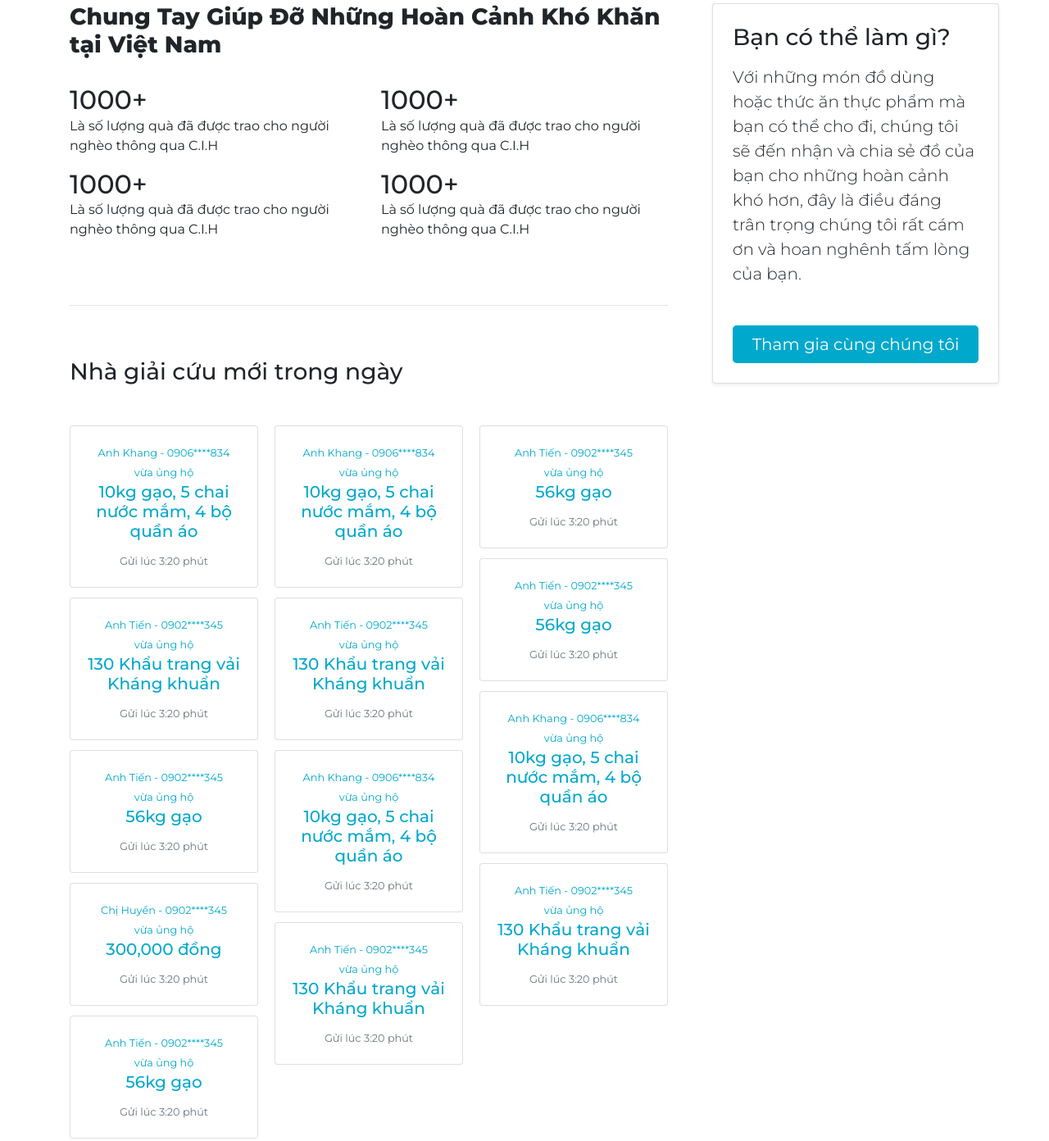
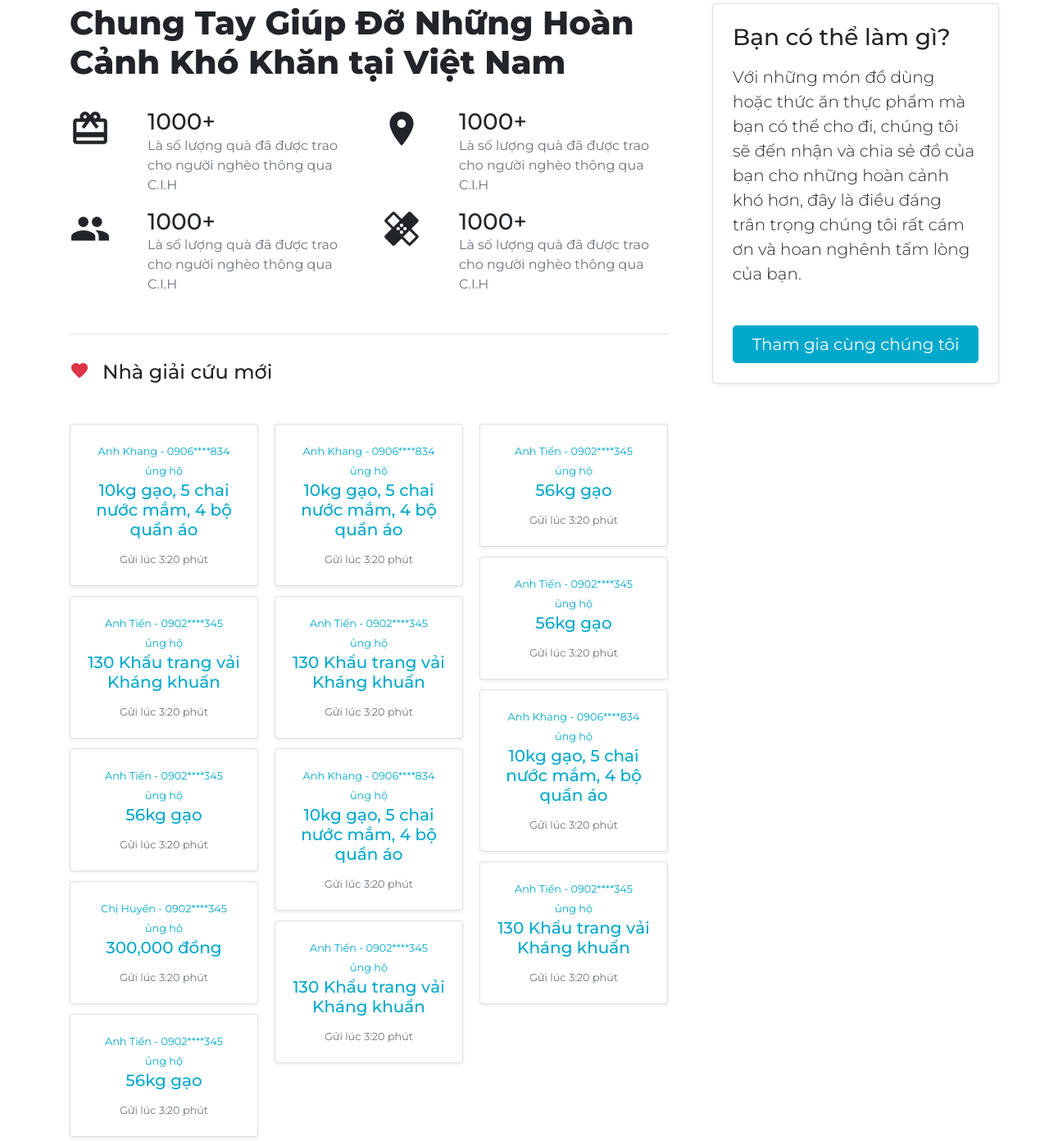
Before and after one commit to tuanrobo/lotteryrescue, a website: page build/index.html in a window 1280 px wide. Shown: the part 111-1503 px from the top of the page at 82% size. Drawn offline with Linux system fonts and the light colour scheme.

Commit message:
update UUI homepage

```diff
--- a/build/index.html
+++ b/build/index.html
@@ -122,81 +122,101 @@
               <div class="col-12">
                 <div class="row">
                   <div class="col-12 mb-4">
-                    <h3 class="font-weight-extrabold">Chung Tay Giúp Đỡ Những Hoàn Cảnh Khó Khăn tại Việt Nam</h3>
+                    <h1 class="font-weight-extrabold">Chung Tay Giúp Đỡ Những Hoàn Cảnh Khó Khăn tại Việt Nam</h1>
                   </div>
                   <div class="col-12">
                     <div class="row">
-                      <div class="col-md-6"><span class="h2">1000+</span>
-                        <p>Là số lượng quà đã được trao cho người nghèo thông qua C.I.H</p>
+                      <div class="col-md-6">
+                        <div class="row">
+                          <div class="col-3"><i class="material-icons" style="font-size: 50px">redeem</i></div>
+                          <div class="col-9"><span class="h3">1000+</span>
+                            <p class="text-secondary">Là số lượng quà đã được trao cho người nghèo thông qua C.I.H</p>
+                          </div>
+                        </div>
                       </div>
-                      <div class="col-md-6"><span class="h2">1000+</span>
-                        <p>Là số lượng quà đã được trao cho người nghèo thông qua C.I.H</p>
+                      <div class="col-md-6">
+                        <div class="row">
+                          <div class="col-3"><i class="material-icons" style="font-size: 50px">room</i></div>
+                          <div class="col-9"><span class="h3">1000+</span>
+                            <p class="text-secondary">Là số lượng quà đã được trao cho người nghèo thông qua C.I.H</p>
+                          </div>
+                        </div>
                       </div>
-                      <div class="col-md-6"><span class="h2">1000+</span>
-                        <p>Là số lượng quà đã được trao cho người nghèo thông qua C.I.H</p>
+                      <div class="col-md-6">
+                        <div class="row">
+                          <div class="col-3"><i class="material-icons" style="font-size: 50px">people</i></div>
+                          <div class="col-9"><span class="h3">1000+</span>
+                            <p class="text-secondary">Là số lượng quà đã được trao cho người nghèo thông qua C.I.H</p>
+                          </div>
+                        </div>
                       </div>
-                      <div class="col-md-6"><span class="h2">1000+</span>
-                        <p>Là số lượng quà đã được trao cho người nghèo thông qua C.I.H</p>
+                      <div class="col-md-6">
+                        <div class="row">
+                          <div class="col-3"><i class="material-icons" style="font-size: 50px">healing</i></div>
+                          <div class="col-9"><span class="h3">1000+</span>
+                            <p class="text-secondary">Là số lượng quà đã được trao cho người nghèo thông qua C.I.H</p>
+                          </div>
+                        </div>
                       </div>
                     </div>
                   </div>
                 </div>
               </div>
-              <div class="col-12 my-5">
+              <div class="col-12 my-3">
                 <hr>
               </div>
               <div class="col-12">
-                <h3 class="mb-5">Nhà giải cứu mới trong ngày</h3>
-                <div class="card-columns mb-3"><a class="card text-center" href="#">
-                        <div class="card-body"><small>Anh Khang - 0906****834<br>vừa ủng hộ</small>
+                <h4 class="mb-5 d-flex"><i class="material-icons mr-3 text-danger">favorite</i>Nhà giải cứu mới</h4>
+                <div class="card-columns mb-3"><a class="card text-center shadow-sm" href="#">
+                        <div class="card-body"><small>Anh Khang - 0906****834<br>ủng hộ</small>
                           <h5 class="card-title">10kg gạo, 5 chai nước mắm, 4 bộ quần áo</h5>
                           <p class="card-text"> <small class="text-muted">Gửi lúc 3:20 phút</small></p>
-                        </div></a><a class="card text-center" href="#">
-                        <div class="card-body"><small>Anh Tiến - 0902****345<br>vừa ủng hộ</small>
+                        </div></a><a class="card text-center shadow-sm" href="#">
+                        <div class="card-body"><small>Anh Tiến - 0902****345<br>ủng hộ</small>
                           <h5 class="card-title">130 Khẩu trang vải Kháng khuẩn</h5>
                           <p class="card-text"> <small class="text-muted">Gửi lúc 3:20 phút</small></p>
-                        </div></a><a class="card text-center" href="#">
-                        <div class="card-body"><small>Anh Tiến - 0902****345<br>vừa ủng hộ</small>
+                        </div></a><a class="card text-center shadow-sm" href="#">
+                        <div class="card-body"><small>Anh Tiến - 0902****345<br>ủng hộ</small>
                           <h5 class="card-title">56kg gạo</h5>
                           <p class="card-text"> <small class="text-muted">Gửi lúc 3:20 phút</small></p>
-                        </div></a><a class="card text-center" href="#">
-                        <div class="card-body"><small>Chị Huyền - 0902****345<br>vừa ủng hộ</small>
+                        </div></a><a class="card text-center shadow-sm" href="#">
+                        <div class="card-body"><small>Chị Huyền - 0902****345<br>ủng hộ</small>
                           <h5 class="card-title">300,000 đồng</h5>
                           <p class="card-text"> <small class="text-muted">Gửi lúc 3:20 phút</small></p>
-                        </div></a><a class="card text-center" href="#">
-                        <div class="card-body"><small>Anh Tiến - 0902****345<br>vừa ủng hộ</small>
+                        </div></a><a class="card text-center shadow-sm" href="#">
+                        <div class="card-body"><small>Anh Tiến - 0902****345<br>ủng hộ</small>
                           <h5 class="card-title">56kg gạo</h5>
                           <p class="card-text"> <small class="text-muted">Gửi lúc 3:20 phút</small></p>
-                        </div></a><a class="card text-center" href="#">
-                        <div class="card-body"><small>Anh Khang - 0906****834<br>vừa ủng hộ</small>
+                        </div></a><a class="card text-center shadow-sm" href="#">
+                        <div class="card-body"><small>Anh Khang - 0906****834<br>ủng hộ</small>
                           <h5 class="card-title">10kg gạo, 5 chai nước mắm, 4 bộ quần áo</h5>
                           <p class="card-text"> <small class="text-muted">Gửi lúc 3:20 phút</small></p>
-                        </div></a><a class="card text-center" href="#">
-                        <div class="card-body"><small>Anh Tiến - 0902****345<br>vừa ủng hộ</small>
+                        </div></a><a class="card text-center shadow-sm" href="#">
+                        <div class="card-body"><small>Anh Tiến - 0902****345<br>ủng hộ</small>
                           <h5 class="card-title">130 Khẩu trang vải Kháng khuẩn</h5>
                           <p class="card-text"> <small class="text-muted">Gửi lúc 3:20 phút</small></p>
-                        </div></a><a class="card text-center" href="#">
-                        <div class="card-body"><small>Anh Khang - 0906****834<br>vừa ủng hộ</small>
+                        </div></a><a class="card text-center shadow-sm" href="#">
+                        <div class="card-body"><small>Anh Khang - 0906****834<br>ủng hộ</small>
                           <h5 class="card-title">10kg gạo, 5 chai nước mắm, 4 bộ quần áo</h5>
                           <p class="card-text"> <small class="text-muted">Gửi lúc 3:20 phút</small></p>
-                        </div></a><a class="card text-center" href="#">
-                        <div class="card-body"><small>Anh Tiến - 0902****345<br>vừa ủng hộ</small>
+                        </div></a><a class="card text-center shadow-sm" href="#">
+                        <div class="card-body"><small>Anh Tiến - 0902****345<br>ủng hộ</small>
                           <h5 class="card-title">130 Khẩu trang vải Kháng khuẩn</h5>
                           <p class="card-text"> <small class="text-muted">Gửi lúc 3:20 phút</small></p>
-                        </div></a><a class="card text-center" href="#">
-                        <div class="card-body"><small>Anh Tiến - 0902****345<br>vừa ủng hộ</small>
+                        </div></a><a class="card text-center shadow-sm" href="#">
+                        <div class="card-body"><small>Anh Tiến - 0902****345<br>ủng hộ</small>
                           <h5 class="card-title">56kg gạo</h5>
                           <p class="card-text"> <small class="text-muted">Gửi lúc 3:20 phút</small></p>
-                        </div></a><a class="card text-center" href="#">
-                        <div class="card-body"><small>Anh Tiến - 0902****345<br>vừa ủng hộ</small>
+                        </div></a><a class="card text-center shadow-sm" href="#">
+                        <div class="card-body"><small>Anh Tiến - 0902****345<br>ủng hộ</small>
                           <h5 class="card-title">56kg gạo</h5>
                           <p class="card-text"> <small class="text-muted">Gửi lúc 3:20 phút</small></p>
-                        </div></a><a class="card text-center" href="#">
-                        <div class="card-body"><small>Anh Khang - 0906****834<br>vừa ủng hộ</small>
+                        </div></a><a class="card text-center shadow-sm" href="#">
+                        <div class="card-body"><small>Anh Khang - 0906****834<br>ủng hộ</small>
                           <h5 class="card-title">10kg gạo, 5 chai nước mắm, 4 bộ quần áo</h5>
                           <p class="card-text"> <small class="text-muted">Gửi lúc 3:20 phút</small></p>
-                        </div></a><a class="card text-center" href="#">
-                        <div class="card-body"><small>Anh Tiến - 0902****345<br>vừa ủng hộ</small>
+                        </div></a><a class="card text-center shadow-sm" href="#">
+                        <div class="card-body"><small>Anh Tiến - 0902****345<br>ủng hộ</small>
                           <h5 class="card-title">130 Khẩu trang vải Kháng khuẩn</h5>
                           <p class="card-text"> <small class="text-muted">Gửi lúc 3:20 phút</small></p>
                         </div></a>
@@ -207,7 +227,7 @@
           <div class="col-md-4">
             <div class="card w-100 shadow-sm p-md-4 p-3 ml-md-4">
               <h3 class="mb-3">Bạn có thể làm gì?</h3>
-              <p class="lead mb-5">Với những món đồ dùng hoặc thức ăn thực phẩm mà bạn có thể cho đi, chúng tôi sẽ đến nhận và chia sẻ đồ của bạn cho những hoàn cảnh khó hơn, đây là điều đáng trân trọng chúng tôi rất cám ơn và hoan nghênh tấm lòng của bạn.								</p><a class="btn btn-lg btn-primary" href="sign_up.html">Tham gia cùng chúng tôi								</a>
+              <p class="lead mb-5">Với những món đồ dùng hoặc thức ăn thực phẩm mà bạn có thể cho đi, chúng tôi sẽ đến nhận và chia sẻ đồ của bạn cho những hoàn cảnh khó hơn, đây là điều đáng trân trọng chúng tôi rất cám ơn và hoan nghênh tấm lòng của bạn.								</p><a class="btn btn-lg btn-primary" href="sign_up.html">Tham gia cùng chúng tôi</a>
             </div>
           </div>
         </div>
```
